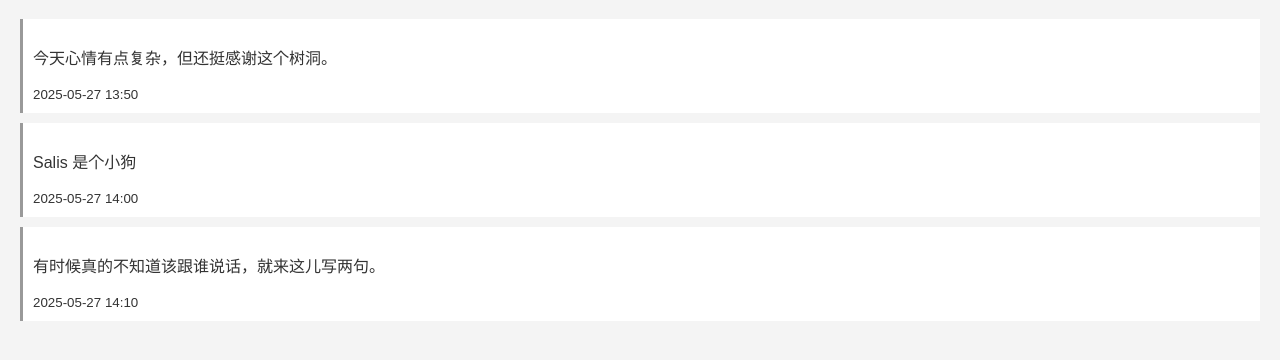
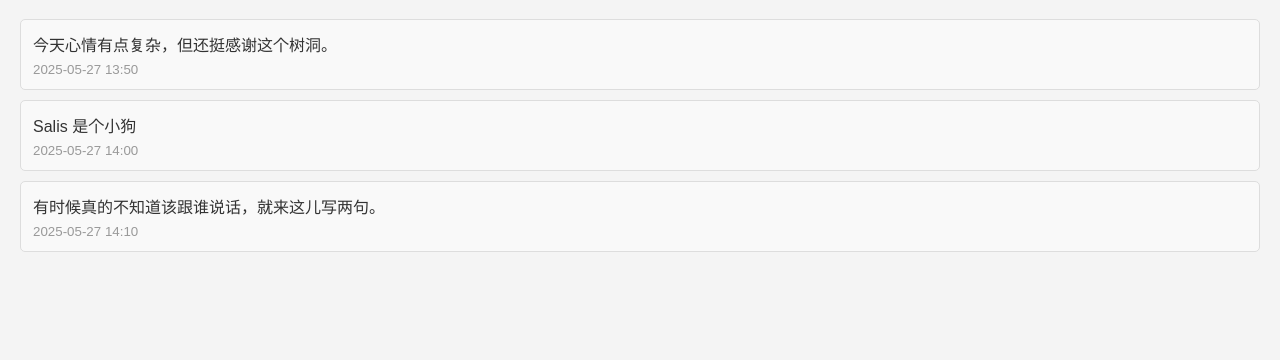
Before and after one commit to Salis28/tree-project, a plain HTML site: page reply.html in a window 1280 px wide. Shown: the part 134-494 px from the top of the page. Drawn offline with Linux system fonts and the light colour scheme.

Commit message:
Update styles.css

```diff
--- a/styles.css
+++ b/styles.css
@@ -31,8 +31,19 @@ button {
   display: none;
 }
 .message {
-  background: white;
-  padding: 10px;
-  margin-bottom: 10px;
-  border-left: 3px solid #999;
+  border: 1px solid #ddd;
+  border-radius: 5px;
+  padding: 12px;
+  margin: 10px 0;
+  background-color: #f9f9f9;
 }
+
+.message p {
+  margin: 0;
+}
+
+.message small {
+  display: block;
+  margin-top: 6px;
+  color: #999;
+}
```
